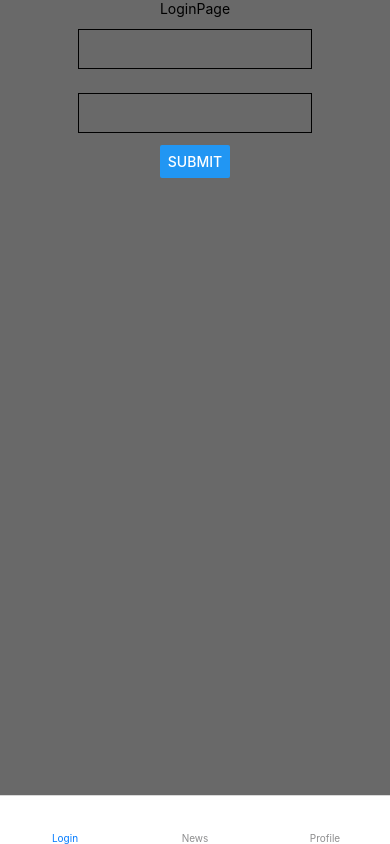
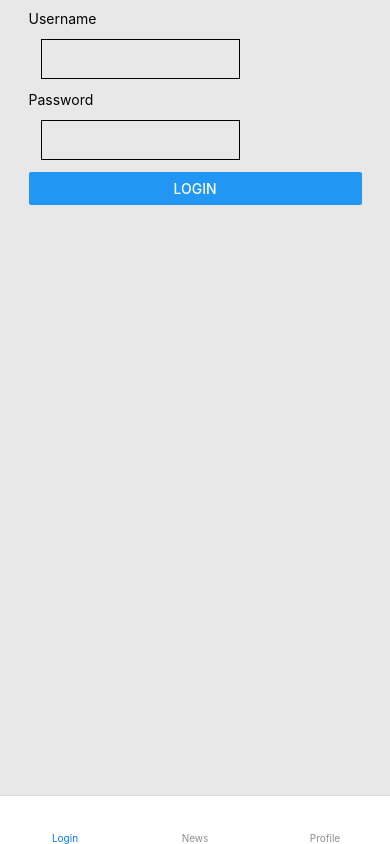
Before and after one commit to RomanU-C/ProjectNetwork, a React Native app: screen / in a window 390 px wide. Built offline with nearby package versions, Linux system fonts and the light colour scheme.

Commit message:
again incomplete validationI don't understand how to get value and how to get errors

```diff
--- a/package.json
+++ b/package.json
@@ -10,9 +10,12 @@
     "lint": "eslint ."
   },
   "dependencies": {
+    "@react-native-async-storage/async-storage": "^1.15.2",
     "@react-native-community/masked-view": "^0.1.10",
     "@react-navigation/bottom-tabs": "^5.11.9",
     "react": "17.0.1",
+    "react-devtools": "^4.11.0",
+    "react-hook-form": "^7.0.5",
     "react-native": "0.64.0",
     "react-native-gesture-handler": "^1.10.3",
     "react-native-reanimated": "^2.1.0",
--- a/src/constants.js
+++ b/src/constants.js
@@ -4,5 +4,9 @@ export const ROUTE = {
     PROFILE: 'Profile'
 }
 
+export const LOGIN_FIELDS = {
+    username: 'username',
+    password: 'password',
+}
 
 export const regexString = /^[a-z0-9_-]{3,16}$/;
--- /dev/null
+++ b/src/screens/loginScreen/FormInput.js
@@ -0,0 +1,24 @@
+import React from 'react'
+import { useController, useFormContext } from 'react-hook-form'
+import { Input } from './Input'
+
+
+export const FormInput = (props) => {
+  const { name, rules, defaultValue = '', ...inputProps } = props;
+
+
+  const formContext = useFormContext()
+  const { control, errors } = formContext
+
+  const { field } = useController({ name, control, rules, defaultValue })
+
+  return (
+    <Input
+      {...inputProps}
+      error={errors}
+      onChangeText={field.onChange}
+      onBlur={field.onBlur}
+      value={field.value}
+    />
+  )
+}
--- /dev/null
+++ b/src/screens/loginScreen/Input.js
@@ -0,0 +1,15 @@
+import React from 'react'
+import { Text, TextInput, View } from 'react-native'
+
+
+export const Input = ({ label, error, ...textInputProps }) => {
+    const isError = Boolean(error)
+
+    return (
+      <View>
+        {Boolean(label) && <Text>{label}</Text>}
+        <TextInput isError={isError} {...textInputProps}/>
+        {isError && <Text>{error}</Text>}
+      </View>
+    )
+  }
--- a/src/screens/loginScreen/Login.js
+++ b/src/screens/loginScreen/Login.js
@@ -1,81 +1,40 @@
-import React from 'react';
-import { useState } from 'react';
-import {
-    AsyncStorage,
-    Button,
-    Text,
-    TextInput,
-    View,
-} from 'react-native';
-import { styles } from './Login.style';
-import { validate, string } from 'valid.js';
-import { regexString } from '../../constants';
+import React from 'react'
+import { FormProvider, useForm } from 'react-hook-form'
+import { Button, View } from 'react-native'
+import { LOGIN_FIELDS } from '../../constants'
+import { FormInput } from './FormInput'
+import { styles } from './Login.style'
 
 
-const LoginPage = () => {
-    const [nameValue, setNameValue] = useState('');
-    const [passValue, setPassValue] = useState('');
-    const [nameDirty, setNameDirty] = useState(false);
-    const [passDirty, setPassDiry] = useState(false);
-    const [nameError, setNameError] = useState('Имя не может быть пустым');
-    const [passError, setPassError] = useState('Пароль не может быть пустым');
-    const [regexResult, setregexResult] = useState(false);
 
-
-    const _storeData = async () => {
-        try {
-            await AsyncStorage.setItem(
-                'name', nameValue,
-                'pass', passValue
-            );
-        } catch (error) {
-            // Error saving data
-        }
-
-    };
-
-    const nameHandler = (e) => {
-        setNameValue(e.target.value)
-        let isvalidName = validate(string.regex(regexString))
-        let resultName = isvalidName(nameValue)
-        if (!resultName) {
-            setregexResult(true);
-        }
+const Login = () => {
+    const onSubmit = form => {
+        console.log(form.value)
     }
 
-    const passHandler = (e) => {
-        setPassValue(e.target.value)
-        let isvalidPass = validate(string.regex(regexString))
-        let resultPass = isvalidPass(passValue)
-        if (!resultPass) {
-            setregexResult(true);
-        }
+    const onErrors = errors => {
+        console.warn(errors)
     }
-
-    // did not understand yet how to get the event target
-    const blurHandler = (e) => {
-        switch (e.nativeEvent.name) {
-            case 'Name':
-                setNameDirty(true)
-                break
-            case 'Password':
-                setPassDiry(true)
-                break
-        }
-    }
-
+    const formMethods = useForm()
     return (
         <View style={styles.loginContainer}>
-            <Text>LoginPage</Text>
-            {(nameDirty && nameError) && <Text style={{ color: 'red' }}>{nameError}</Text>}
-            {regexResult ? <Text style={{ color: 'red' }}>Only latin and number 3-16 symbol</Text> : null}
-            <TextInput onChange={nameHandler} value={nameValue} onBlur={e => blurHandler(e)} name='Name' style={styles.input} />
-            {(passDirty && passError) && <Text style={{ color: 'red' }}>{passError}</Text>}
-            {regexResult ? <Text style={{ color: 'red' }}>Only latin and number 3-8 symbol</Text> : null}
-            <TextInput onChange={passHandler} value={passValue} onBlur={e => blurHandler(e)} name='Password' style={styles.input} />
-            <Button onPress={_storeData} title='Submit' />
+            <View style={styles.loginInner}>
+                <FormProvider {...formMethods}>
+                    <FormInput style={styles.input} name={LOGIN_FIELDS.username} label='Username'
+                        rules={{ required: 'Username is required!' }} />
+
+                    <FormInput style={styles.input} name={LOGIN_FIELDS.password} label='Password' rules={{
+                        required: 'Password is required!',
+                        minLength: {
+                            message: 'Use at least 10 characters.',
+                            value: 10,
+                        },
+                    }} />
+                </FormProvider>
+                <Button title='Login' onPress={formMethods.handleSubmit(onSubmit, onErrors)} />
+            </View>
         </View>
-    );
-};
+    )
+}
 
-export default LoginPage;
+export default Login
--- a/src/screens/loginScreen/Login.style.js
+++ b/src/screens/loginScreen/Login.style.js
@@ -3,8 +3,14 @@ import { StyleSheet } from "react-native";
 export const styles = StyleSheet.create({
     loginContainer: {
      flex: 1,
-     alignItems: 'center',
-     backgroundColor: '#696969'
+     backgroundColor: '#e8e8e8',
+     paddingHorizontal: 10,
+     paddingVertical: 10,
+     alignItems: 'center'
+    },
+    loginInner: {
+      width: '90%',
+      display: 'flex',
     },
     input: {
         width: '60%',
```
Also changed, not shown: 2 other files (tests, documents, lock files or other folders).
